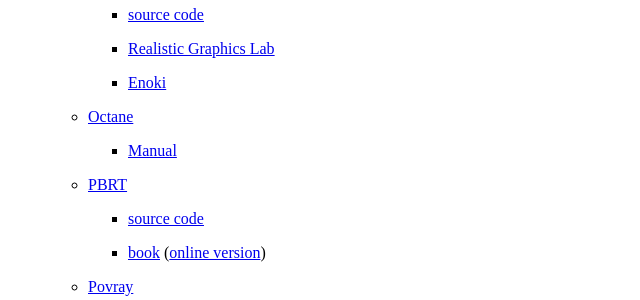
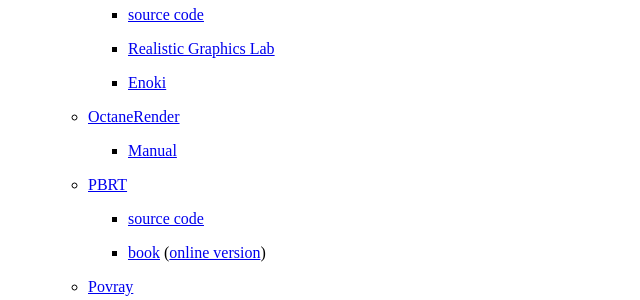
Before and after one commit to wahn/jan_walter_org, a Jekyll site: the page built from links/index.md, in a window 1280 px wide and 900 px high, scrolled down 2131 px. Shown: the part 152-452 px from the top of the window, without its empty margins (0-640 px from the left). Built offline with Jekyll 4.4.1, drawn with Linux system fonts in a browser that asks for light colours; Markdown is read by kramdown in place of the engine named in the settings.

```diff
--- a/links/index.md
+++ b/links/index.md
@@ -151,7 +151,7 @@
 
         + [Enoki](https://github.com/mitsuba-renderer/enoki)
 
-    - [Octane](https://render.otoy.com/index.php)
+    - [OctaneRender](https://home.otoy.com/render/octane-render)
 
         + [Manual](https://docs.otoy.com/StandaloneH/StandaloneManual.htm)
 
```
Also changed, not shown: other parts of links/index.md (+2 -0 lines).
